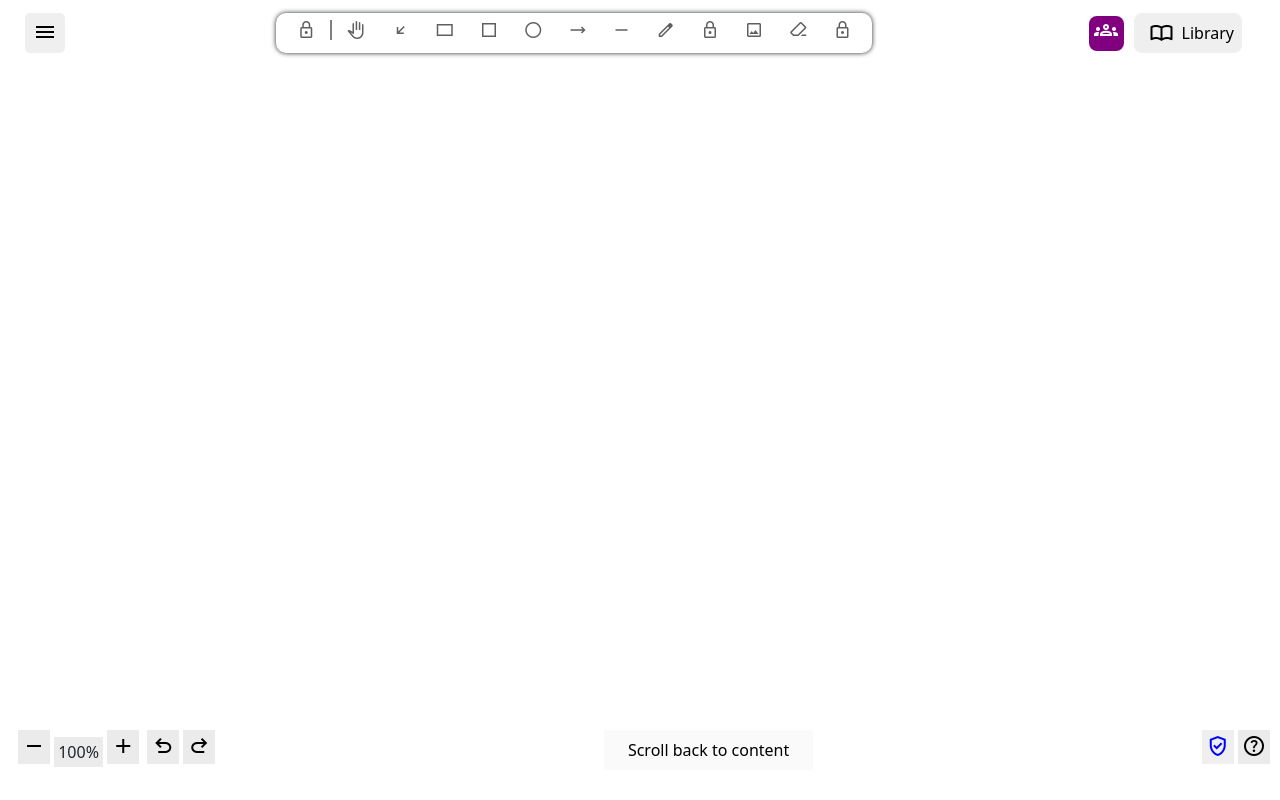
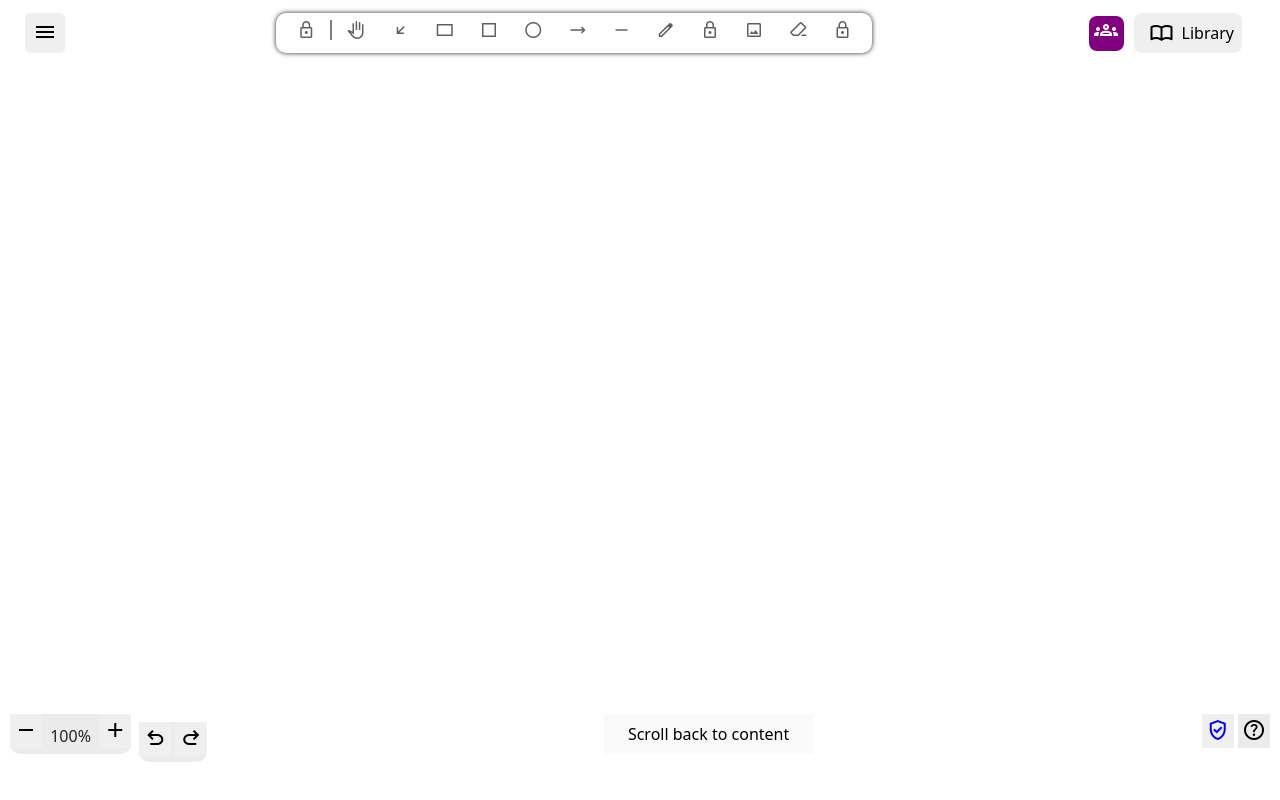
Before and after one commit to vikas-singh52/Excalidraw_clone, a plain HTML site: page index.html in a window 1280 px wide. Drawn offline with nearby package versions, Linux system fonts and the light colour scheme.

Commit message:
sec version

```diff
--- a/index.html
+++ b/index.html
@@ -1,15 +1,19 @@
 <!DOCTYPE html>
 <html lang="en">
+
 <head>
     <title></title>
     <meta charset="UTF-8">
     <meta name="viewport" content="width=device-width, initial-scale=1">
     <link href="style.css" rel="stylesheet" type="text/css">
-        <link href="https://cdn.jsdelivr.net/npm/bootstrap@5.3.2/dist/css/bootstrap.min.css" rel="stylesheet" integrity="sha384-T3c6CoIi6uLrA9TneNEoa7RxnatzjcDSCmG1MXxSR1GAsXEV/Dwwykc2MPK8M2HN" crossorigin="anonymous">
+    <link href="https://cdn.jsdelivr.net/npm/bootstrap@5.3.2/dist/css/bootstrap.min.css" rel="stylesheet"
+        integrity="sha384-T3c6CoIi6uLrA9TneNEoa7RxnatzjcDSCmG1MXxSR1GAsXEV/Dwwykc2MPK8M2HN" crossorigin="anonymous">
 
-        <link rel="stylesheet" href="https://fonts.googleapis.com/css2?family=Material+Symbols+Outlined:opsz,wght,FILL,GRAD@20..48,100..700,0..1,-50..200" />
+    <link rel="stylesheet"
+        href="https://fonts.googleapis.com/css2?family=Material+Symbols+Outlined:opsz,wght,FILL,GRAD@20..48,100..700,0..1,-50..200" />
 
 </head>
+
 <body>
     <header>
         <nav class="nav">
@@ -112,27 +116,28 @@
     <footer>
 
         <div class="left-foot">
-                    <div class="px-2">
-                        <button class=" back-color border-0">
-                            <span class="p-1 material-symbols-outlined">
+            <div class="back-color">
+                <button class="border-0">
+                    <span class=" p-1 material-symbols-outlined">
                          remove
                     </span>
                 </button>
-                        <p class="foot-range back-color d-inline p-1">100%</p>
-                        <button class="border-0 back-color">
-                            <span class="p-1 material-symbols-outlined">
+
+                <p class="foot-range d-inline p-1 text-center">100%</p>
+                <button class="border-0 ">
+                    <span class=" p-1 material-symbols-outlined">
                         add
                     </span>
                 </button>
             </div>
-                    <div >
-                        <button class=" back-color border-0">
+            <div class="m-2  back-color">
+                <button class=" border-0">
                     <span class="p-1 material-symbols-outlined">
                         undo
                     </span>
                 </button>
-                        <button class=" back-color border-0">
-                            <span class="p-1  material-symbols-outlined">
+                <button class=" border-0">
+                    <span class=" p-1  material-symbols-outlined">
                         redo
                     </span>
                 </button>
@@ -161,7 +166,10 @@
 
 
     <script type="text/javascript" src="index.js"></script>
-        <script src="https://cdn.jsdelivr.net/npm/bootstrap@5.3.2/dist/js/bootstrap.bundle.min.js" integrity="sha384-C6RzsynM9kWDrMNeT87bh95OGNyZPhcTNXj1NW7RuBCsyN/o0jlpcV8Qyq46cDfL" crossorigin="anonymous"></script>
+    <script src="https://cdn.jsdelivr.net/npm/bootstrap@5.3.2/dist/js/bootstrap.bundle.min.js"
+        integrity="sha384-C6RzsynM9kWDrMNeT87bh95OGNyZPhcTNXj1NW7RuBCsyN/o0jlpcV8Qyq46cDfL"
+        crossorigin="anonymous"></script>
 
 </body>
+
 </html>
--- a/style.css
+++ b/style.css
@@ -100,6 +100,11 @@ footer{
 .left-foot{
     display:flex;
 }
+.left-foot div{
+    height:40px;
+    border-radius: 10px;
+}
+
 
 
 
```
Lines whose indentation alone changed are shown as unchanged.
